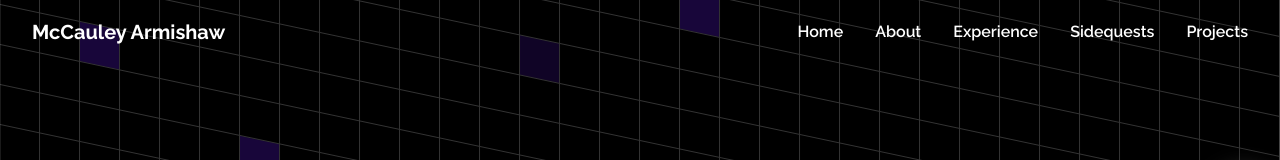
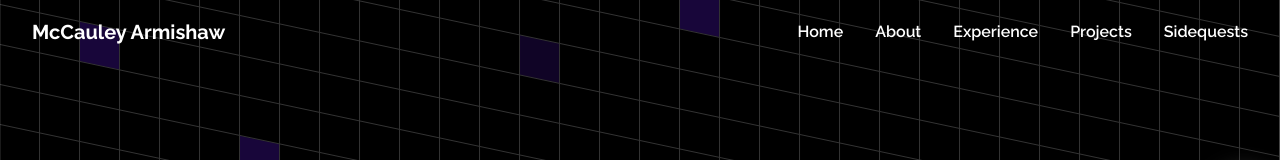
Before and after one commit to marmishaw14/portfolio, a Next.js app: page / in a window 1280 px wide. Shown: the top 160 px of the page. Built offline with nearby package versions, Linux system fonts and the light colour scheme; a web font is replaced by a local one.

Commit message:
chore(Navigation): move sidequests section to end of nav

```diff
--- a/components/Navigation.tsx
+++ b/components/Navigation.tsx
@@ -66,16 +66,16 @@ export default function Navigation() {
               Experience
             </button>
             <button
+              onClick={() => scrollToSection('projects')}
+              className="text-white-300 font-semibold"
+            >
+              Projects
+            </button>
+            <button
               onClick={() => scrollToSection('sidequests')}
               className="text-white-300 font-semibold"
             >
               Sidequests
-            </button>
-            <button
-              onClick={() => scrollToSection('projects')}
-              className="text-white-300 font-semibold"
-            >
-              Projects
             </button>
           </div>
         </div>
```
